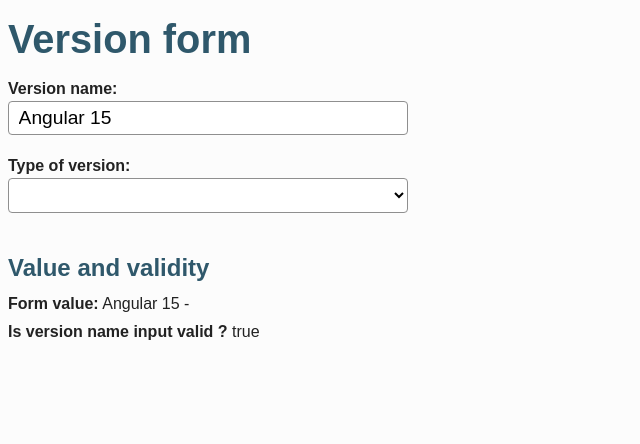
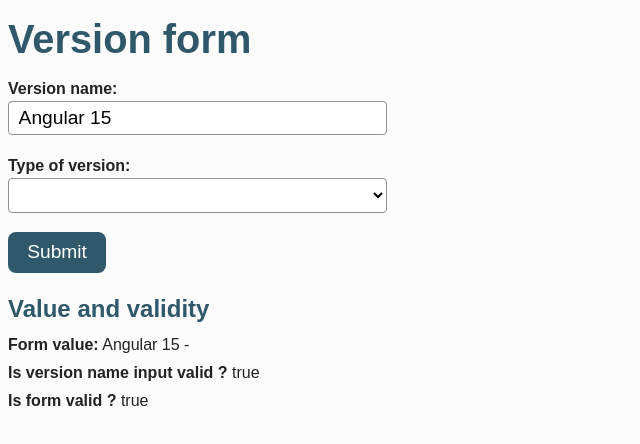
Before and after one commit to worldline/atpw-template-driven-form, an Angular app: page / in a window 1280 px wide. Shown: the top 444 px of the page, without its empty margins (0-640 px from the left). Built offline with nearby package versions, Linux system fonts and the light colour scheme.

Commit message:
Demonstrate the usage of NgForm and submit event

```diff
--- a/src/app/app.component.html
+++ b/src/app/app.component.html
@@ -1,5 +1,5 @@
 <h1>Version form</h1>
-<form>
+<form (ngSubmit)="submitForm(formRef)" #formRef="ngForm">
   <label>Version name:</label>
   <input type="text" [(ngModel)]="versionName" required name="versionName" #nameRef="ngModel"/>
 
@@ -7,8 +7,11 @@
   <select [(ngModel)]="selectedType" name="type">
     <option *ngFor="let type of types" [value]="type">{{ type }}</option>
   </select>
+
+  <button type="submit" [disabled]="!formRef.valid">Submit</button>
 </form>
 
 <h2>Value and validity</h2>
 <p><strong>Form value:</strong> {{ versionName }} - {{ selectedType }}</p>
 <p><strong>Is version name input valid ?</strong> {{ nameRef.valid }}</p>
+<p><strong>Is form valid ?</strong> {{ formRef.valid }}</p>
--- a/src/app/app.component.ts
+++ b/src/app/app.component.ts
@@ -1,4 +1,5 @@
 import { Component, VERSION } from '@angular/core'
+import { NgForm } from '@angular/forms'
 
 @Component({
   selector: 'app-root',
@@ -9,4 +10,11 @@ export class AppComponent {
   versionName = `Angular ${VERSION.major}`
   types = ['major', 'minor', 'patch']
   selectedType = ''
+
+  submitForm(form: NgForm) {
+    console.log('versionName:', this.versionName)
+    console.log('value of versionName field:', form.controls['versionName'].value)
+    console.log('selectedType:', this.selectedType)
+    console.log('form valid ?', form.valid)
+  }
 }
--- a/src/styles.scss
+++ b/src/styles.scss
@@ -54,4 +54,23 @@ label {
 form {
   display: flex;
   flex-direction: column;
+  align-items: start;
 }
+
+button {
+  background-color: #2f586b;
+  font-size: 1.2rem;
+  padding: 0.5em 1em;
+  margin: 0;
+  border-radius: 8px;
+  border-style: none;
+  color: #FFF;
+  cursor: pointer;
+  font-weight: 500;
+  transition: color 100ms;
+  display: block;
+
+  &:hover, &:focus {
+    background-color: #618697;
+  }
+}
```
